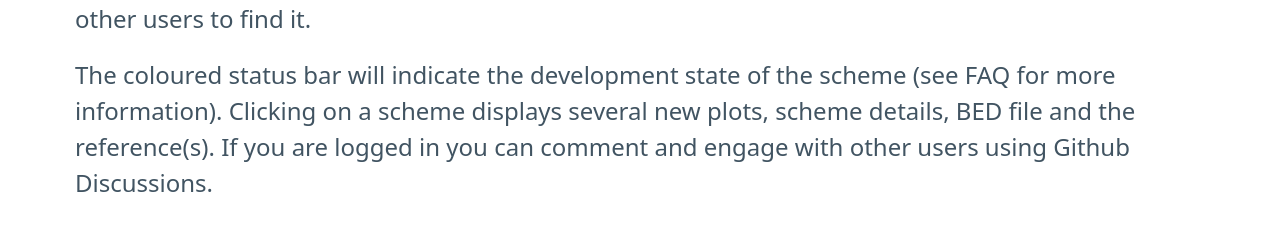
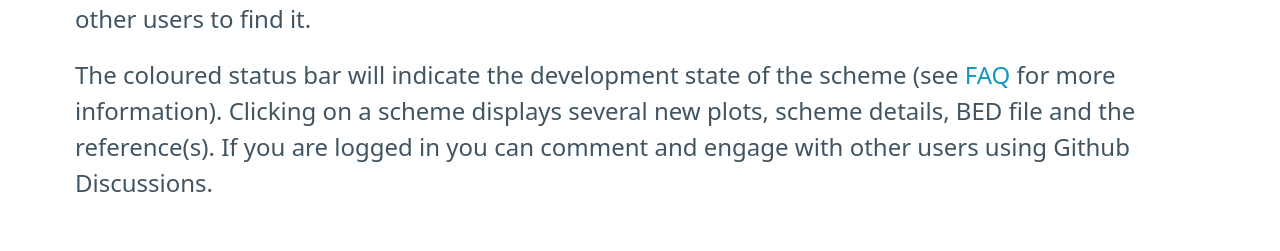
Before and after one commit to quick-lab/primalscheme-labs, a SvelteKit app: page /about in a window 1280 px wide. Shown: the part 323-574 px from the top of the page. Built offline with nearby package versions, Linux system fonts and the light colour scheme.

Commit message:
Added link to faq page

```diff
--- a/src/routes/about/+page.svelte
+++ b/src/routes/about/+page.svelte
@@ -1,3 +1,7 @@
+<script>
+	import { base } from '$app/paths';
+</script>
+
 <main>
 	<h1>About</h1>
 	<p>
@@ -6,9 +10,10 @@
 		other users to find it.
 	</p>
 	<p>
-		The coloured status bar will indicate the development state of the scheme (see FAQ for more
-		information). Clicking on a scheme displays several new plots, scheme details, BED file and the
-		reference(s). If you are logged in you can comment and engage with other users using Github
+		The coloured status bar will indicate the development state of the scheme (see <a
+			href="{base}/faqs">FAQ</a
+		> for more information). Clicking on a scheme displays several new plots, scheme details, BED file
+		and the reference(s). If you are logged in you can comment and engage with other users using Github
 		Discussions.
 	</p>
 </main>
```
